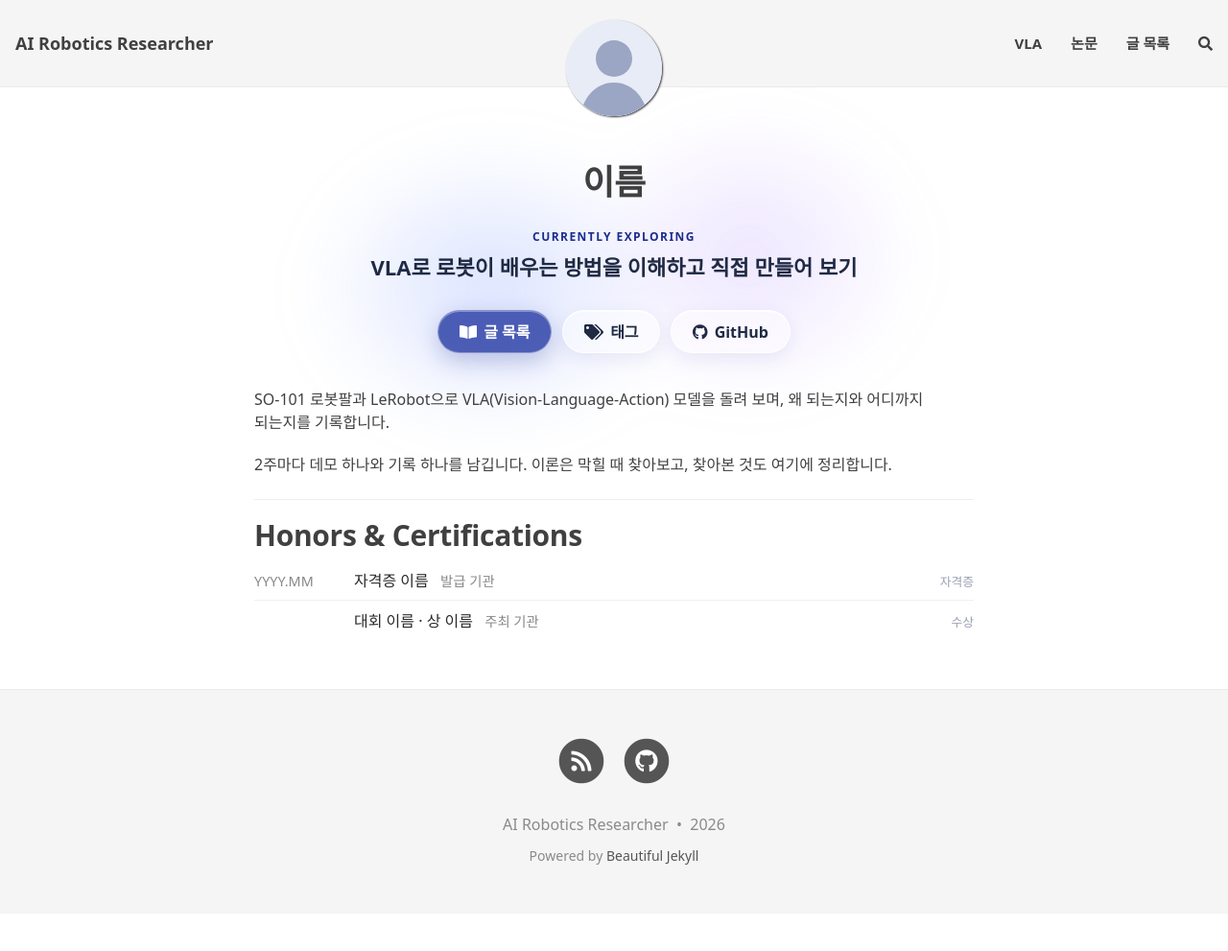
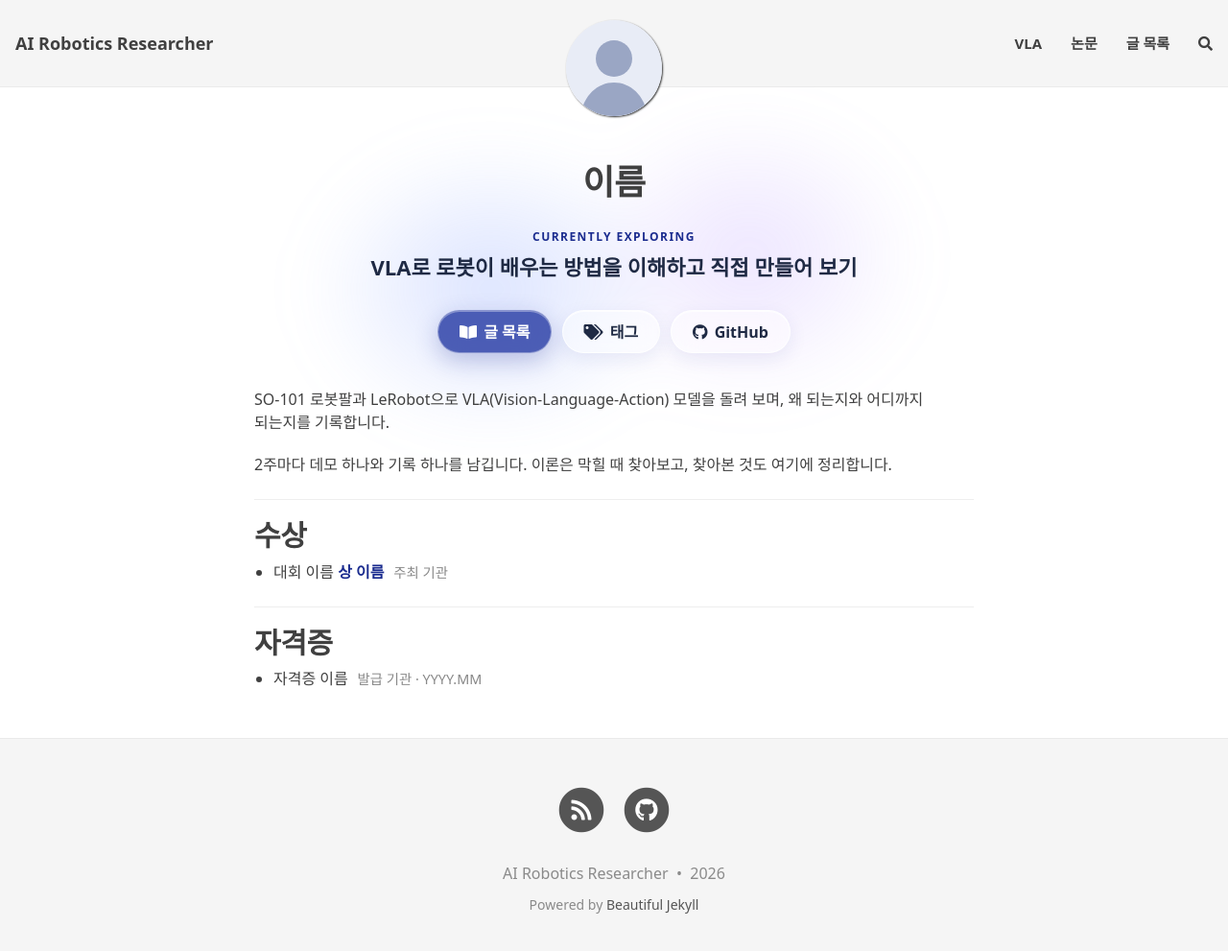
Before and after one commit to chanyee725/chanyee725, a Jekyll site: the page built from index.html, in a window 1280 px wide and 1003 px high. Shown: the top 991 px of the window at 96% size. Built offline with Jekyll 4.4.1, drawn with Linux system fonts in a browser that asks for light colours; nearby versions of some CDN libraries; some web fonts are replaced; the list of posts is cut into pages by our own code; comment, search, counter and statistics services are not loaded.

Commit message:
Revert "feat: merge awards and certifications into one CV-style list"
This reverts commit 56ef714957d2e048644efe7132673cbf62002a48.

```diff
--- a/assets/css/custom.css
+++ b/assets/css/custom.css
@@ -149,6 +149,10 @@ h4 {
 .home-section li {
   margin: 0.15rem 0;
 }
+.home-section b {
+  color: #1b2c8f;
+  font-weight: 600;
+}
 .home-sub {
   margin-left: 0.35rem;
   font-size: 0.9em;
@@ -259,52 +263,3 @@ ul.pagination.blog-pager {
     font-size: 19px;
   }
 }
-
-/* 수상·자격증: CV처럼 왼쪽 날짜, 가운데 항목, 오른쪽 구분 */
-.cv {
-  margin: 0;
-  padding: 0 !important;
-  list-style: none;
-}
-.cv li {
-  display: grid;
-  grid-template-columns: 5.5rem 1fr auto;
-  gap: 1rem;
-  align-items: baseline;
-  margin: 0 !important;
-  padding: 0.55rem 0;
-  border-bottom: 1px solid #f0f0f0;
-}
-.cv li:last-child {
-  border-bottom: 0;
-}
-.cv-date {
-  font-size: 0.9rem;
-  font-variant-numeric: tabular-nums;
-  color: #888;
-}
-.cv-title {
-  font-weight: 500;
-  color: #2a2a2a;
-}
-.cv-note {
-  margin-left: 0.5rem;
-  font-size: 0.9rem;
-  color: #888;
-}
-.cv-kind {
-  font-size: 0.8rem;
-  color: #9aa0b4;
-}
-@media (max-width: 640px) {
-  .cv li {
-    grid-template-columns: 4.5rem 1fr;
-  }
-  .cv-kind {
-    display: none;
-  }
-  .cv-note {
-    display: block;
-    margin-left: 0;
-  }
-}
--- a/index.html
+++ b/index.html
@@ -24,17 +24,19 @@ title: AI Robotics Researcher
   </div>
 
   <section class="home-section">
-    <h2>Honors &amp; Certifications</h2>
-    <ul class="cv">
-      {% for item in p.cv %}
-      <li>
-        <span class="cv-date">{{ item.date }}</span>
-        <span class="cv-body">
-          <span class="cv-title">{{ item.title }}</span>
-          {% if item.note %}<span class="cv-note">{{ item.note }}</span>{% endif %}
-        </span>
-        <span class="cv-kind">{{ item.kind }}</span>
-      </li>
+    <h2>수상</h2>
+    <ul>
+      {% for a in p.awards %}
+      <li>{{ a.title }} <b>{{ a.prize }}</b> <span class="home-sub">{{ a.org }}</span></li>
+      {% endfor %}
+    </ul>
+  </section>
+
+  <section class="home-section">
+    <h2>자격증</h2>
+    <ul>
+      {% for c in p.certifications %}
+      <li>{{ c.title }} <span class="home-sub">{{ c.org }} · {{ c.date }}</span></li>
       {% endfor %}
     </ul>
   </section>
```
Also changed, not shown: _data/profile.yml (+11 -11 lines).
